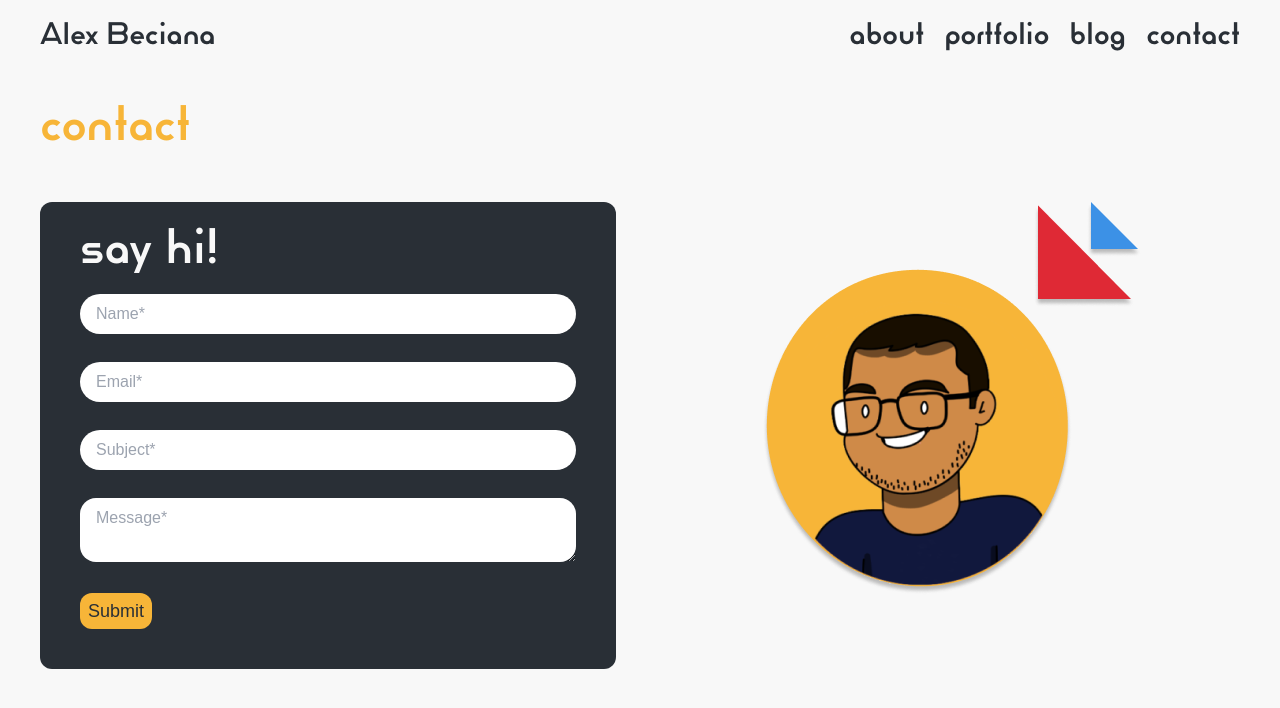
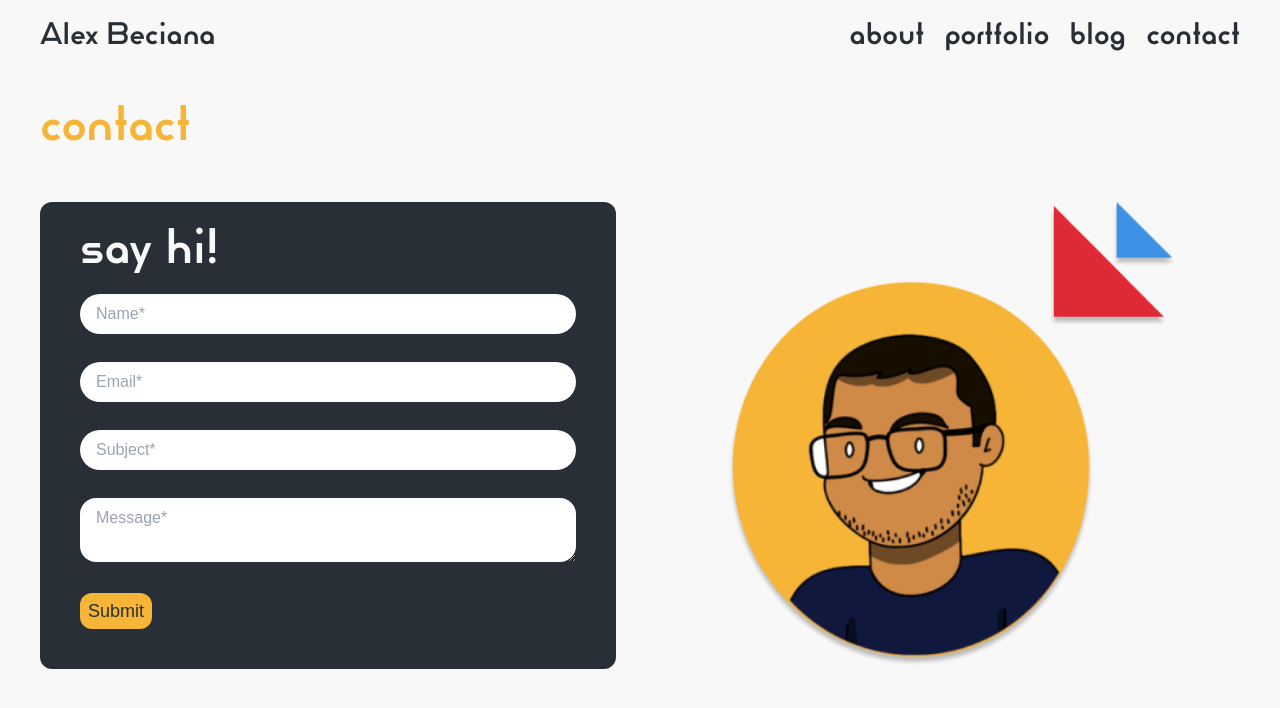
Before and after one commit to abeciana1/abeciana1-portfolio-site, a Next.js app: page /contact in a window 1280 px wide. Shown: the top 708 px of the page. Built offline with nearby package versions, Linux system fonts and the light colour scheme.

Commit message:
Replaced img on contact page

```diff
--- a/pages/contact.tsx
+++ b/pages/contact.tsx
@@ -1,6 +1,7 @@
 import React from 'react'
 import { PageMargin } from '../components/layouts'
 import ContactForm from '../components/utils/_forms/ContactForm'
+import Image from 'next/image'
 
 const Contact = () => {
 
@@ -20,15 +21,13 @@ const Contact = () => {
                         className="grid grid-cols-1 md:grid-cols-2 gap-12 content-center mt-10"
                     >
                         <ContactForm />
-                            <div
-                                className="text-center"
-                            >
-                                <img
-                                    src="/profile-callout-edited.png"
-                                    className="hidden md:inline"
-                                    alt="Alex Beciana (animated)"
-                                />
-                            </div>
+                        <Image
+                            width={450}
+                            height={450}
+                            src="/profile-callout-edited.png"
+                            className="hidden md:inline mx-auto"
+                            alt="Alex Beciana (animated)"
+                        />
                     </section>
                 </section>
             </PageMargin>
```
